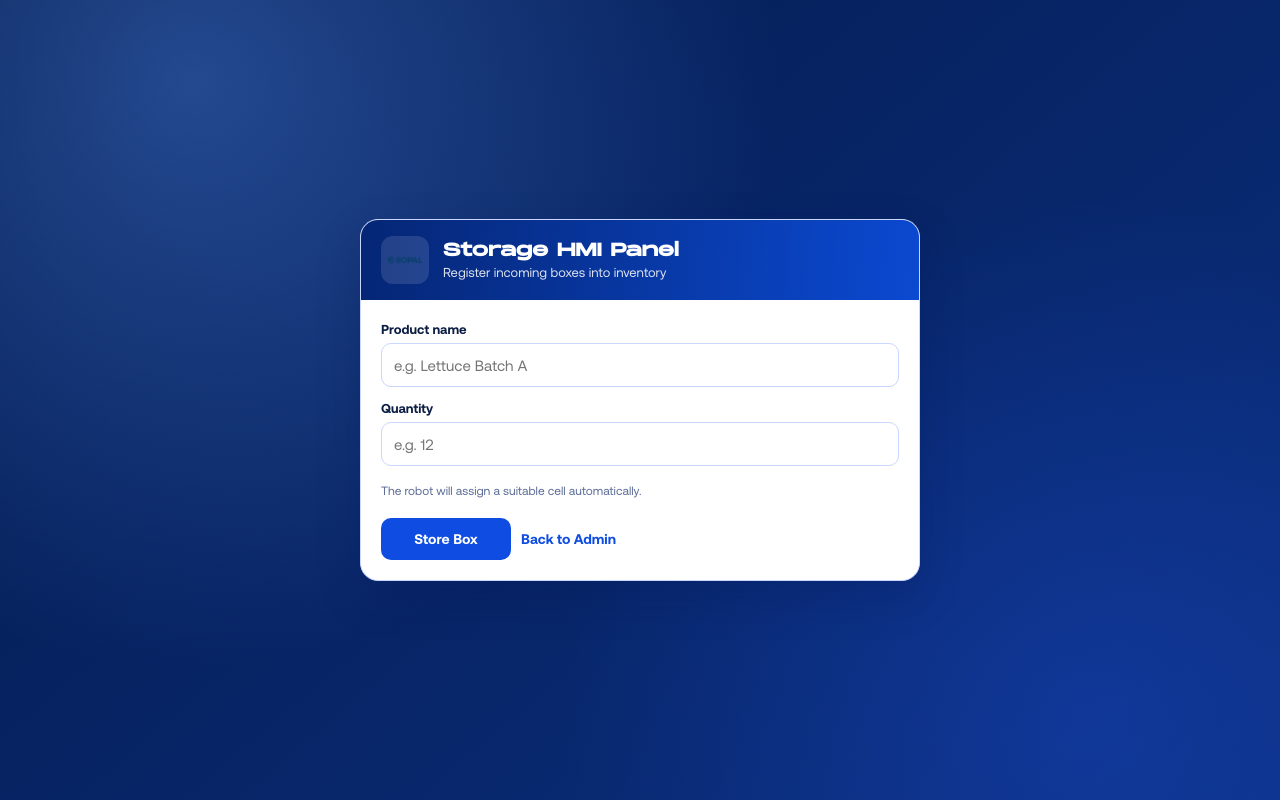
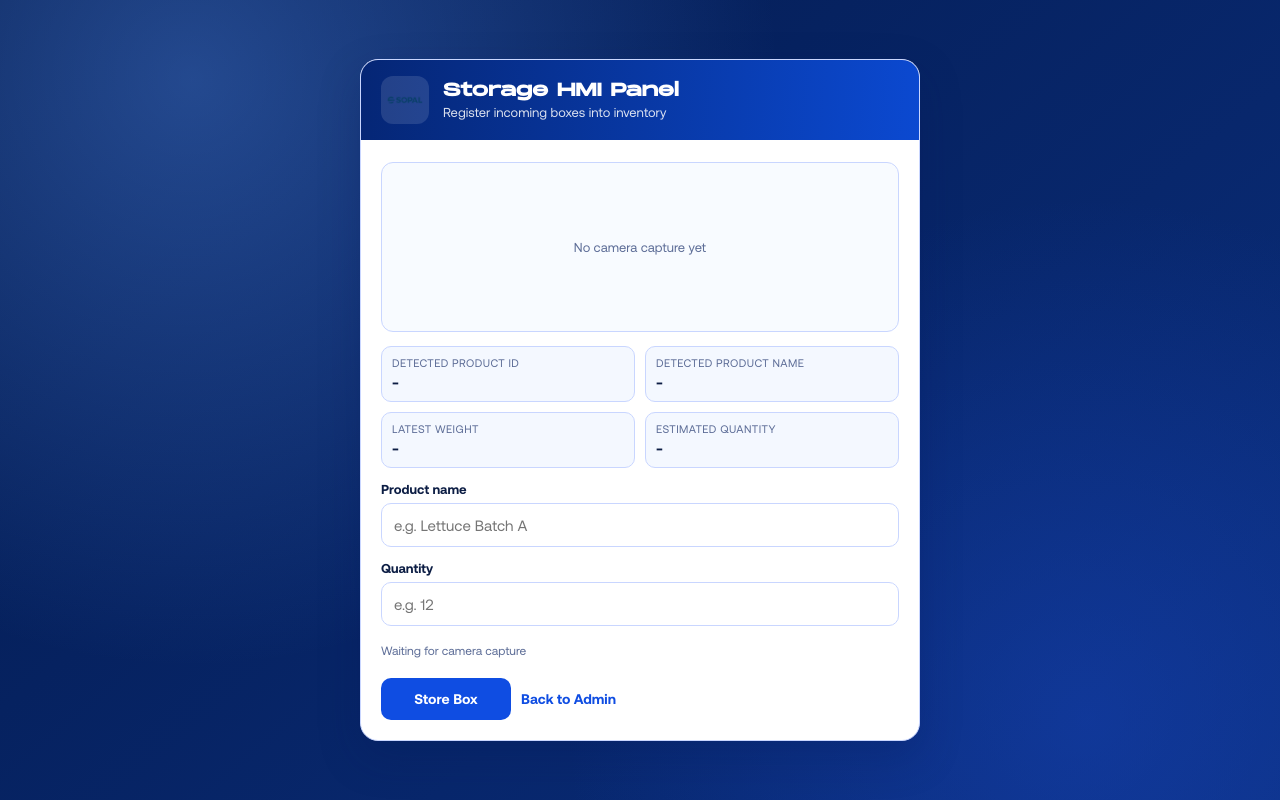
Before and after one commit to Ayoub-Ben-Yedder/MAKEATHON, a Flask app: page /store in a window 1280 px wide. Run offline with Flask 2, Linux system fonts and the light colour scheme.

Commit message:
fuck shit

```diff
--- a/app.py
+++ b/app.py
@@ -6,9 +6,64 @@ from models.cell import Cell
 from models.box import Box
 from models.product import Product
 from datetime import datetime
+import os
+import threading
 
 app = Flask(__name__)
 app.config['SECRET_KEY'] = SECRET_KEY
+
+CAPTURE_DIR = os.path.join(app.root_path, 'static', 'captures')
+os.makedirs(CAPTURE_DIR, exist_ok=True)
+
+input_state_lock = threading.Lock()
+latest_input_state = {
+	"image_path": None,
+	"captured_at": None,
+	"detected_product_id": None,
+	"detected_product_name": None,
+	"ai_confidence": None,
+	"last_weight": None,
+	"estimated_quantity": None,
+	"unit_weight": None,
+	"message": "Waiting for camera capture"
+}
+
+
+def _resolve_product_from_detection(db, detection):
+	product_id = detection.get('product_id')
+	name = (detection.get('name') or '').strip()
+	product = None
+
+	if product_id:
+		product = db.query(Product).get(int(product_id))
+
+	if not product and name:
+		product = db.query(Product).filter(Product.name.ilike(name)).first()
+
+	if not product and name:
+		# Keep flow continuous for demos: create a product when AI predicts a new name.
+		product = Product(name=name)
+		db.add(product)
+		db.commit()
+		db.refresh(product)
+
+	return product
+
+
+def _calculate_estimated_quantity(db, product_id, measured_weight):
+	if not product_id or measured_weight is None:
+		return None, None
+
+	product = db.query(Product).get(int(product_id))
+	if not product:
+		return None, None
+
+	unit_weight = product.weight_dry if product.weight_dry is not None else product.weight_wet
+	if not unit_weight or unit_weight <= 0:
+		return None, None
+
+	estimated_qty = max(0, int(measured_weight / unit_weight))
+	return estimated_qty, unit_weight
 
 
 @app.route('/')
@@ -213,10 +268,26 @@ def admin_cells_delete(cell_id):
 def store():
 	if request.method == 'GET':
 		return render_template('input.html')
-	# POST: receive product name and quantity
-	name = request.form.get('name')
+	# POST: receive product id or product name and quantity
+	product_id_raw = (request.form.get('product_id') or '').strip()
+	name = (request.form.get('name') or '').strip()
 	qty = int(request.form.get('quantity') or 0)
-	product = inventory.create_product(name)
+	if qty < 1:
+		return redirect(url_for('store'))
+
+	product = None
+	db = get_session()
+	try:
+		if product_id_raw:
+			product = db.query(Product).get(int(product_id_raw))
+	finally:
+		db.close()
+
+	if not product:
+		if not name:
+			return redirect(url_for('store'))
+		product = inventory.create_product(name)
+
 	box = inventory.create_box(product.id, qty)
 	# simulate robot store
 	cell_id = box.cell_id
@@ -231,7 +302,114 @@ def store():
 		ok = robot.store_box(box.id, cell.x, cell.y)
 		if ok:
 			inventory.confirm_storage(box.id)
+
+	with input_state_lock:
+		latest_input_state['message'] = 'Box stored successfully'
+		latest_input_state['detected_product_id'] = product.id
+		latest_input_state['detected_product_name'] = product.name
 	return redirect(url_for('admin'))
+
+
+@app.route('/api/input/capture', methods=['POST'])
+def input_capture():
+	uploaded = request.files.get('image')
+	if not uploaded:
+		return jsonify({"ok": False, "error": "Missing image file in field 'image'"}), 400
+
+	ext = os.path.splitext(uploaded.filename or '')[1].lower() or '.jpg'
+	if ext not in ['.jpg', '.jpeg', '.png', '.webp']:
+		ext = '.jpg'
+
+	ts = datetime.utcnow().strftime('%Y%m%d_%H%M%S_%f')
+	filename = f"capture_{ts}{ext}"
+	absolute_path = os.path.join(CAPTURE_DIR, filename)
+	uploaded.save(absolute_path)
+
+	with open(absolute_path, 'rb') as f:
+		image_bytes = f.read()
+
+	detection = ai.detect_product_from_image(image_bytes) or {}
+	confidence = detection.get('confidence')
+
+	db = get_session()
+	try:
+		product = _resolve_product_from_detection(db, detection)
+		weight = None
+		with input_state_lock:
+			weight = latest_input_state['last_weight']
+		estimated_qty, unit_weight = _calculate_estimated_quantity(db, product.id if product else None, weight)
+	finally:
+		db.close()
+
+	with input_state_lock:
+		latest_input_state['image_path'] = f"captures/{filename}"
+		latest_input_state['captured_at'] = datetime.utcnow().isoformat()
+		latest_input_state['detected_product_id'] = product.id if product else None
+		latest_input_state['detected_product_name'] = product.name if product else None
+		latest_input_state['ai_confidence'] = confidence
+		latest_input_state['estimated_quantity'] = estimated_qty
+		latest_input_state['unit_weight'] = unit_weight
+		latest_input_state['message'] = 'Image captured and product detected' if product else 'Image captured, product not found'
+
+	return jsonify({
+		"ok": True,
+		"detected_product_id": product.id if product else None,
+		"detected_product_name": product.name if product else None,
+		"confidence": confidence,
+		"saved_image": f"/static/captures/{filename}",
+		"estimated_quantity": estimated_qty,
+		"unit_weight": unit_weight
+	})
+
+
+@app.route('/api/input/weight', methods=['POST'])
+def input_weight():
+	payload = request.get_json(silent=True) or {}
+	weight_raw = payload.get('weight', request.form.get('weight'))
+
+	try:
+		weight = float(weight_raw)
+	except (TypeError, ValueError):
+		return jsonify({"ok": False, "error": "Invalid or missing weight"}), 400
+
+	if weight < 0:
+		return jsonify({"ok": False, "error": "Weight must be >= 0"}), 400
+
+	with input_state_lock:
+		product_id = latest_input_state['detected_product_id']
+
+	db = get_session()
+	try:
+		estimated_qty, unit_weight = _calculate_estimated_quantity(db, product_id, weight)
+	finally:
+		db.close()
+
+	with input_state_lock:
+		latest_input_state['last_weight'] = weight
+		latest_input_state['estimated_quantity'] = estimated_qty
+		latest_input_state['unit_weight'] = unit_weight
+		latest_input_state['message'] = 'Weight received and estimate updated'
+
+	return jsonify({
+		"ok": True,
+		"weight": weight,
+		"detected_product_id": product_id,
+		"estimated_quantity": estimated_qty,
+		"unit_weight": unit_weight
+	})
+
+
+@app.route('/api/input/status', methods=['GET'])
+def input_status():
+	with input_state_lock:
+		state = dict(latest_input_state)
+
+	if state.get('image_path'):
+		state['image_url'] = url_for('static', filename=state['image_path'])
+	else:
+		state['image_url'] = None
+
+	return jsonify({"ok": True, "state": state})
 
 
 @app.route('/retrieve/plan', methods=['POST'])
--- a/requirements.txt
+++ b/requirements.txt
@@ -1,3 +1,4 @@
 Flask>=2.0
 SQLAlchemy>=1.4
 Jinja2
+requests>=2.0
--- a/templates/input.html
+++ b/templates/input.html
@@ -105,6 +105,58 @@
 			gap: 14px;
 		}
 
+		.live-grid {
+			display: grid;
+			grid-template-columns: repeat(2, minmax(0, 1fr));
+			gap: 10px;
+			margin-bottom: 14px;
+		}
+
+		.stat {
+			background: #f4f8ff;
+			border: 1px solid var(--panel-line);
+			border-radius: 10px;
+			padding: 10px;
+		}
+
+		.stat-label {
+			font-size: 11px;
+			text-transform: uppercase;
+			letter-spacing: 0.04em;
+			color: var(--text-soft);
+			margin: 0 0 4px;
+		}
+
+		.stat-value {
+			margin: 0;
+			font-size: 16px;
+			font-weight: 700;
+			color: var(--text);
+		}
+
+		.preview {
+			margin-bottom: 14px;
+			height: 170px;
+			border-radius: 12px;
+			border: 1px solid var(--panel-line);
+			background: #f8fbff;
+			display: flex;
+			align-items: center;
+			justify-content: center;
+			overflow: hidden;
+		}
+
+		.preview img {
+			width: 100%;
+			height: 100%;
+			object-fit: cover;
+		}
+
+		.preview span {
+			font-size: 13px;
+			color: var(--text-soft);
+		}
+
 		label {
 			display: grid;
 			gap: 6px;
@@ -191,6 +243,10 @@
 				height: 42px;
 			}
 
+			.live-grid {
+				grid-template-columns: 1fr;
+			}
+
 			button {
 				width: 100%;
 			}
@@ -213,16 +269,40 @@
 		</div>
 
 		<div class="panel-body">
+			<div class="preview" id="capturePreview">
+				<span>No camera capture yet</span>
+			</div>
+
+			<div class="live-grid">
+				<div class="stat">
+					<p class="stat-label">Detected product ID</p>
+					<p class="stat-value" id="detectedId">-</p>
+				</div>
+				<div class="stat">
+					<p class="stat-label">Detected product name</p>
+					<p class="stat-value" id="detectedName">-</p>
+				</div>
+				<div class="stat">
+					<p class="stat-label">Latest weight</p>
+					<p class="stat-value" id="latestWeight">-</p>
+				</div>
+				<div class="stat">
+					<p class="stat-label">Estimated quantity</p>
+					<p class="stat-value" id="estimatedQty">-</p>
+				</div>
+			</div>
+
 			<form method="post" action="/store" class="form-grid">
+				<input id="productIdInput" name="product_id" type="hidden">
 				<label>
 					Product name
-					<input name="name" required placeholder="e.g. Lettuce Batch A">
+					<input id="productNameInput" name="name" required placeholder="e.g. Lettuce Batch A">
 				</label>
 				<label>
 					Quantity
-					<input name="quantity" type="number" min="1" required placeholder="e.g. 12">
+					<input id="quantityInput" name="quantity" type="number" min="1" required placeholder="e.g. 12">
 				</label>
-				<p class="hint">The robot will assign a suitable cell automatically.</p>
+				<p class="hint" id="statusMessage">The robot will assign a suitable cell automatically.</p>
 				<div class="actions">
 					<button type="submit">Store Box</button>
 					<a href="/admin">Back to Admin</a>
@@ -230,5 +310,64 @@
 			</form>
 		</div>
 	</main>
+	<script>
+		const stateEls = {
+			detectedId: document.getElementById('detectedId'),
+			detectedName: document.getElementById('detectedName'),
+			latestWeight: document.getElementById('latestWeight'),
+			estimatedQty: document.getElementById('estimatedQty'),
+			statusMessage: document.getElementById('statusMessage'),
+			productIdInput: document.getElementById('productIdInput'),
+			productNameInput: document.getElementById('productNameInput'),
+			quantityInput: document.getElementById('quantityInput'),
+			capturePreview: document.getElementById('capturePreview')
+		};
+
+		function setText(el, value) {
+			el.textContent = value === null || value === undefined || value === '' ? '-' : String(value);
+		}
+
+		function renderState(state) {
+			setText(stateEls.detectedId, state.detected_product_id);
+			setText(stateEls.detectedName, state.detected_product_name);
+			setText(stateEls.latestWeight, state.last_weight !== null ? `${state.last_weight} g` : null);
+			setText(stateEls.estimatedQty, state.estimated_quantity);
+			stateEls.statusMessage.textContent = state.message || 'Waiting for device input';
+
+			if (state.detected_product_id) {
+				stateEls.productIdInput.value = state.detected_product_id;
+			}
+
+			if (state.detected_product_name && !stateEls.productNameInput.value) {
+				stateEls.productNameInput.value = state.detected_product_name;
+			}
+
+			if (state.estimated_quantity && Number(state.estimated_quantity) > 0) {
+				stateEls.quantityInput.value = state.estimated_quantity;
+			}
+
+			if (state.image_url) {
+				stateEls.capturePreview.innerHTML = `<img src="${state.image_url}?t=${Date.now()}" alt="Latest capture">`;
+			}
+		}
+
+		async function refreshStatus() {
+			try {
+				const res = await fetch('/api/input/status');
+				if (!res.ok) {
+					return;
+				}
+				const data = await res.json();
+				if (data.ok && data.state) {
+					renderState(data.state);
+				}
+			} catch (e) {
+				// Ignore transient polling errors.
+			}
+		}
+
+		refreshStatus();
+		setInterval(refreshStatus, 2000);
+	</script>
 </body>
 </html>
```
Also changed, not shown: scripts/simulate_esp32_weight.py (added, +41 -0 lines), scripts/simulate_espcam.py (added, +30 -0 lines).
